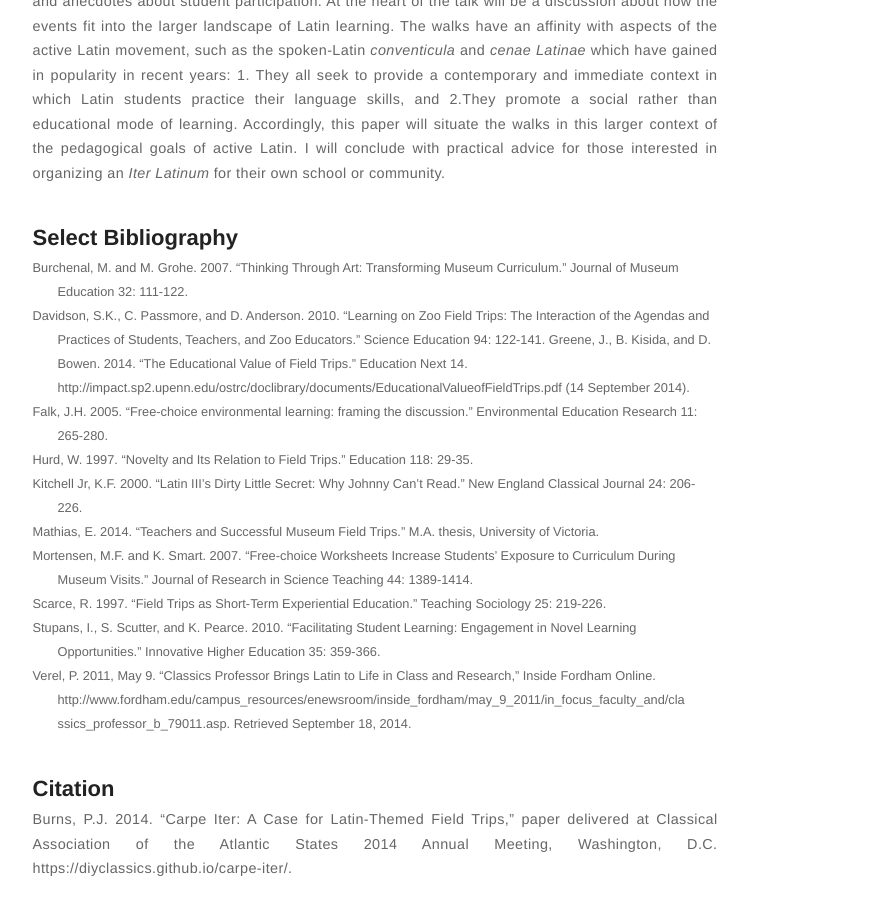
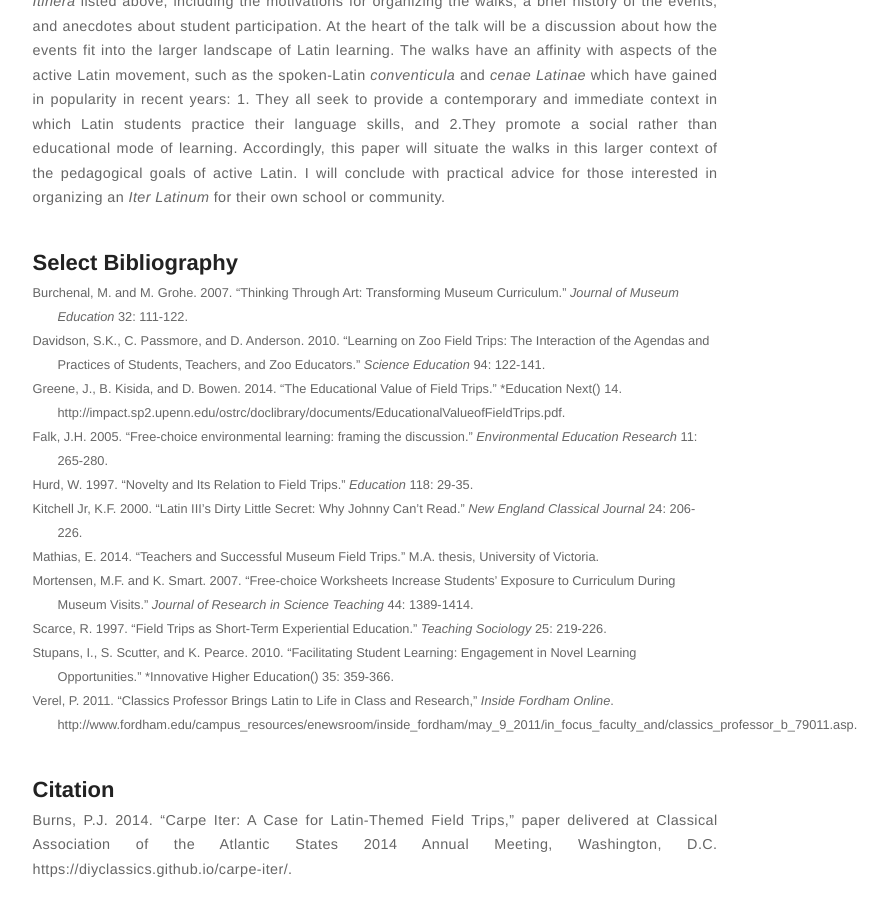
Before and after one commit to diyclassics/diyclassics.github.io, a Jekyll site: the page built from _posts/2014-10-11-carpe-iter.md, in a window 1280 px wide and 900 px high, scrolled down 707 px. Shown: the whole window, without its empty margins (265-1149 px from the left). Built offline with Jekyll 4.4.1, drawn with Linux system fonts in a browser that asks for light colours; some of the changed text lies outside the part shown.

Commit message:
Update paper formatting

```diff
--- a/_posts/2014-10-11-carpe-iter.md
+++ b/_posts/2014-10-11-carpe-iter.md
@@ -14,6 +14,7 @@ externalLink: false
 ---
 
 # *Carpe iter*: A Case for Latin-Themed Field Trips
+
 Classical Association of the Atlantic States Annual Meeting 2014
 Session: *Pedagogical Possibilities*
 October 11, 2014
@@ -26,18 +27,17 @@ An informal series of *Itinera Latina* have taken place in New York City in rece
 ## Select Bibliography
 
 {:.bibliography}
-- Burchenal, M. and M. Grohe. 2007. "Thinking Through Art: Transforming Museum Curriculum." Journal of Museum Education 32: 111-122.
-- Davidson, S.K., C. Passmore, and D. Anderson. 2010. "Learning on Zoo Field Trips: The Interaction of the Agendas and Practices of Students, Teachers, and Zoo Educators." Science Education 94: 122-141. Greene, J., B. Kisida, and D. Bowen. 2014. "The Educational Value of Field Trips." Education Next 14. http://impact.sp2.upenn.edu/ostrc/doclibrary/documents/EducationalValueofFieldTrips.pdf (14 September
-2014).
-- Falk, J.H. 2005. "Free-choice environmental learning: framing the discussion." Environmental Education Research 11: 265-280.
-- Hurd, W. 1997. "Novelty and Its Relation to Field Trips." Education 118: 29-35.
-- Kitchell Jr, K.F. 2000. "Latin III's Dirty Little Secret: Why Johnny Can't Read." New England Classical Journal
-24: 206-226.
+- Burchenal, M. and M. Grohe. 2007. "Thinking Through Art: Transforming Museum Curriculum." *Journal of Museum Education* 32: 111-122.
+- Davidson, S.K., C. Passmore, and D. Anderson. 2010. "Learning on Zoo Field Trips: The Interaction of the Agendas and Practices of Students, Teachers, and Zoo Educators." *Science Education* 94: 122-141.
+- Greene, J., B. Kisida, and D. Bowen. 2014. "The Educational Value of Field Trips." *Education Next() 14. http://impact.sp2.upenn.edu/ostrc/doclibrary/documents/EducationalValueofFieldTrips.pdf.
+- Falk, J.H. 2005. "Free-choice environmental learning: framing the discussion." *Environmental Education Research* 11: 265-280.
+- Hurd, W. 1997. "Novelty and Its Relation to Field Trips." *Education* 118: 29-35.
+- Kitchell Jr, K.F. 2000. "Latin III's Dirty Little Secret: Why Johnny Can't Read." *New England Classical Journal* 24: 206-226.
 - Mathias, E. 2014. "Teachers and Successful Museum Field Trips." M.A. thesis, University of Victoria.
-- Mortensen, M.F. and K. Smart. 2007. "Free-choice Worksheets Increase Students' Exposure to Curriculum During Museum Visits." Journal of Research in Science Teaching 44: 1389-1414.
-- Scarce, R. 1997. "Field Trips as Short-Term Experiential Education." Teaching Sociology 25: 219-226.
-- Stupans, I., S. Scutter, and K. Pearce. 2010. "Facilitating Student Learning: Engagement in Novel Learning Opportunities." Innovative Higher Education 35: 359-366.
-- Verel, P. 2011, May 9. "Classics Professor Brings Latin to Life in Class and Research," Inside Fordham Online. http://www.fordham.edu/campus_resources/enewsroom/inside_fordham/may_9_2011/in_focus_faculty_and/cla ssics_professor_b_79011.asp. Retrieved September 18, 2014.
+- Mortensen, M.F. and K. Smart. 2007. "Free-choice Worksheets Increase Students' Exposure to Curriculum During Museum Visits." *Journal of Research in Science Teaching* 44: 1389-1414.
+- Scarce, R. 1997. "Field Trips as Short-Term Experiential Education." *Teaching Sociology* 25: 219-226.
+- Stupans, I., S. Scutter, and K. Pearce. 2010. "Facilitating Student Learning: Engagement in Novel Learning Opportunities." *Innovative Higher Education() 35: 359-366.
+- Verel, P. 2011. "Classics Professor Brings Latin to Life in Class and Research," *Inside Fordham Online*. http://www.fordham.edu/campus_resources/enewsroom/inside_fordham/may_9_2011/in_focus_faculty_and/classics_professor_b_79011.asp.
 
 {:.paper-section-heading}
 ## Citation
```
